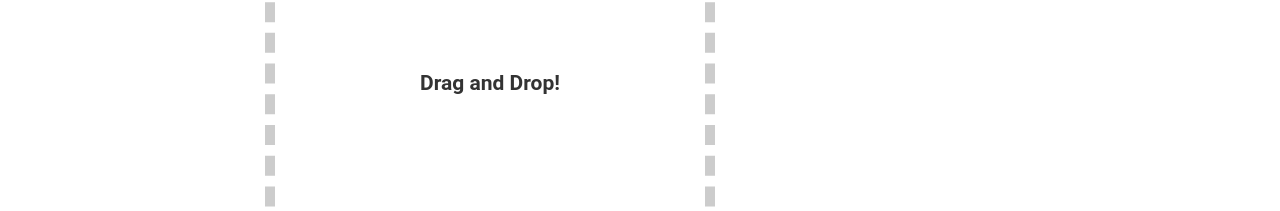
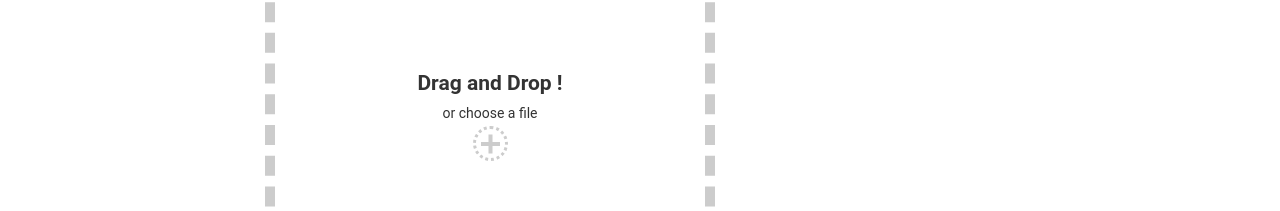
Before and after one commit to leozdgao/dndUpload, a website: page assets/index.html in a window 1280 px wide. Shown: the part 279-490 px from the top of the page. Drawn offline with Linux system fonts and the light colour scheme; a web font is replaced by a local one.

Commit message:
prepare add file loader

```diff
--- a/assets/app.js
+++ b/assets/app.js
@@ -4,6 +4,7 @@ document.addEventListener('DOMContentLoaded', function(e) {
     var message = document.getElementById('message');
     var listgroup = document.querySelector('.list-group');
     var em = document.querySelector('.list-group .empty');
+    var uploader = document.getElementById('uploader');
 
     // let drop work
     box.addEventListener('dragover', function(e) {
--- a/assets/index.html
+++ b/assets/index.html
@@ -16,13 +16,18 @@
     <section class="content">
         <div id="box">
             <section>
-                <h2>Drag and Drop!</h2>
+                <h2>Drag and Drop !</h2>
+                <div class="file-select">
+                    <span>or choose a file</span>
+                    <div class="cross"></div>
+                </div>
             </section>
         </div>
         <ul class="list-group">
             <li class="empty">No file recieved...</li>
         </ul>
     </section>
+    <input id="uploader" type="file" style="display:none;" multiple>
     <script src="./progress.js"></script>
     <script src="./app.js"></script>
 </body>
--- a/assets/style.css
+++ b/assets/style.css
@@ -24,6 +24,7 @@ header p { margin: 12px; }
     margin: 30px auto 0 auto;
 }
 
+/* box style START */
 #box {
     width: 450px;
     height: 450px;
@@ -52,6 +53,38 @@ header p { margin: 12px; }
     transition: width .5s;
 }
 
+.file-select {
+    margin-top: 10px;
+}
+
+.cross {
+    position: relative;
+    width: 35px;
+    height: 35px;
+    margin: 5px auto 0;
+    border: 3px dotted #ccc;
+    border-radius: 100%;
+}
+.cross:before, .cross:after {
+    content: '';
+    display: inline-block;
+    position: absolute;
+    border: 2px solid #ccc;
+    width: 15px;
+    top:50%;
+    left:50%;
+    margin-top: -1px;
+    margin-left: -9px;
+}
+.cross:after {
+    transform: rotate(90deg);
+}
+.cross:hover,.cross:hover:before, .cross:hover:after {
+    border-color: green;
+}
+/* box style END */
+
+/* list group style START */
 .list-group {
     padding-left: 0;
     float: left;
@@ -94,6 +127,8 @@ header p { margin: 12px; }
 .status.danger {
     color: red;
 }
+/* list group style END */
+
 
 @media screen and (max-width: 768px) {
     #box { width: 350px; height: 350px; margin: 0 auto; float: none;}
```
